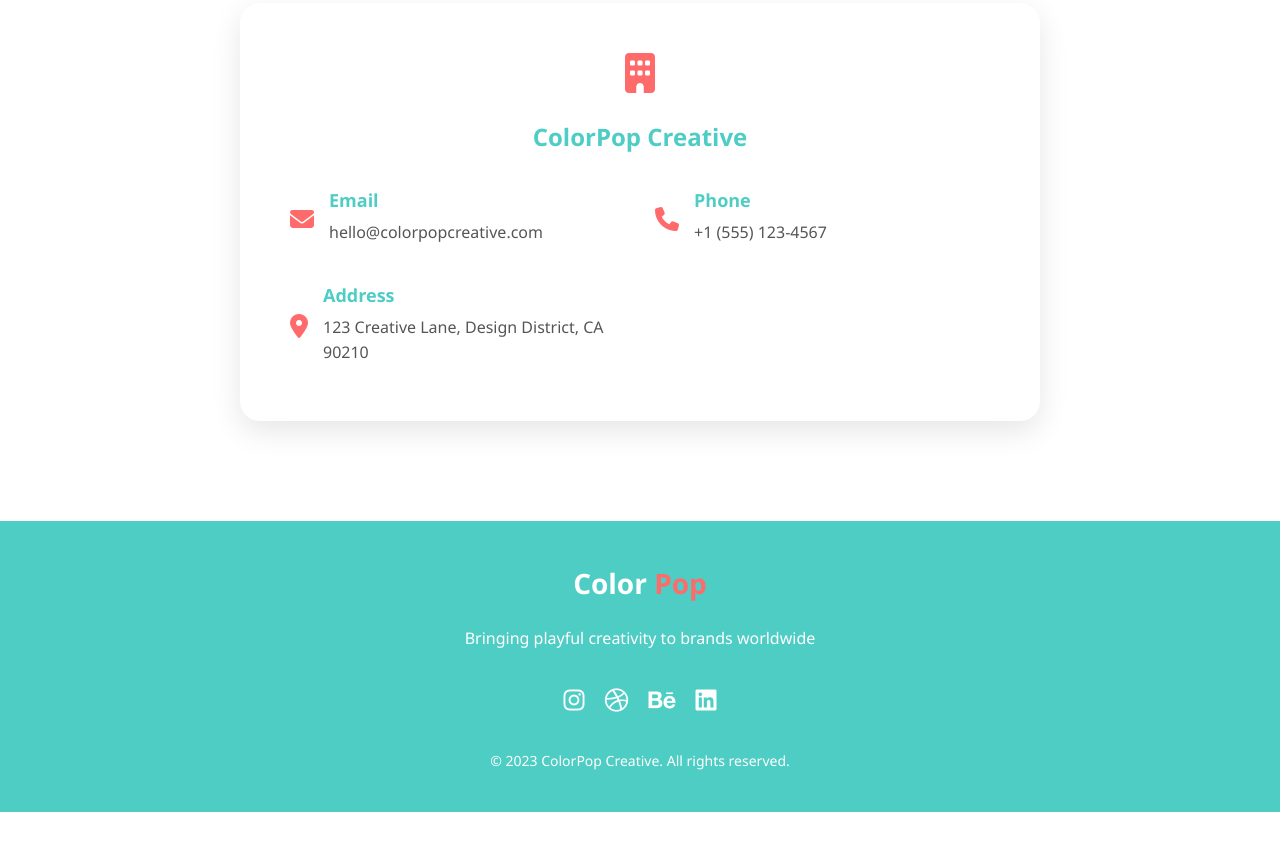
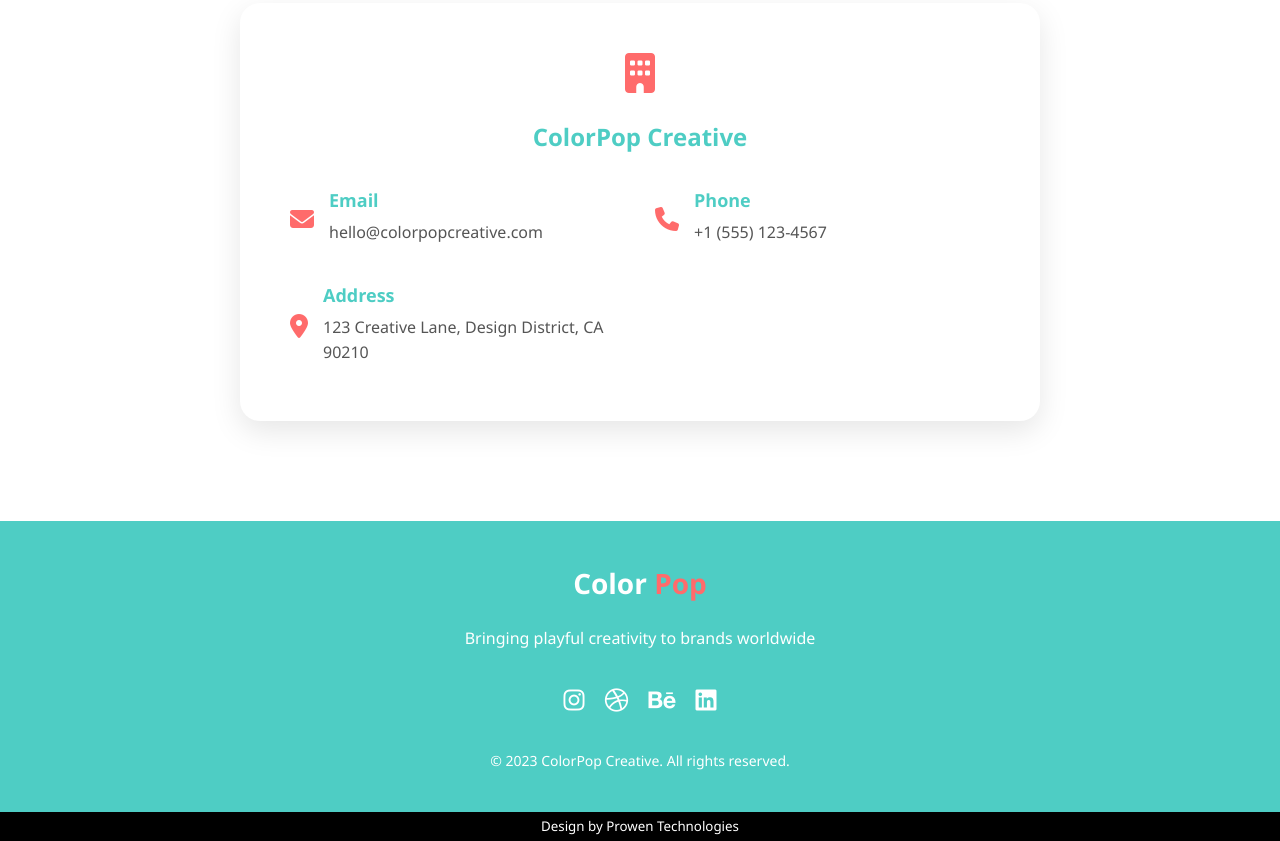
Before and after one commit to balajiangu/KingsCross, a plain HTML site: page index.html in a window 1280 px wide. Shown: the part 2196-3037 px from the top of the page. Before the commit the page ends 3008 px from the top, so only its background shows below. Drawn offline with Linux system fonts and the light colour scheme.

Commit message:
Update index.html

```diff
--- a/index.html
+++ b/index.html
@@ -158,5 +158,5 @@
       <p id="text-19" style="font-size: 14px">© 2023 ColorPop Creative. All rights reserved.</p>
     </div>
   </footer>
-</body>
+<section style="display:flex;justify-content:  center; padding: 4px; background: #000;color: white;font-size: smaller;">Design by Prowen Technologies</section></body>
 </html>
```
